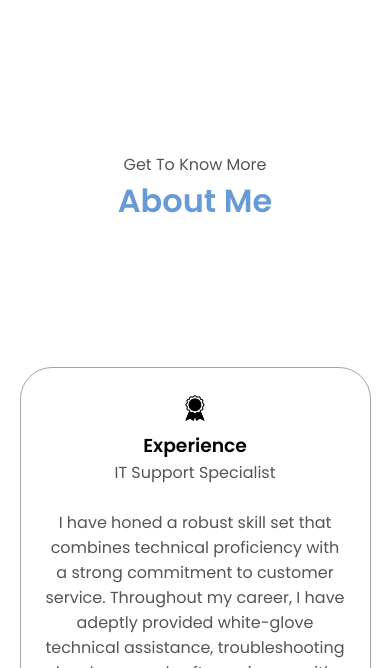
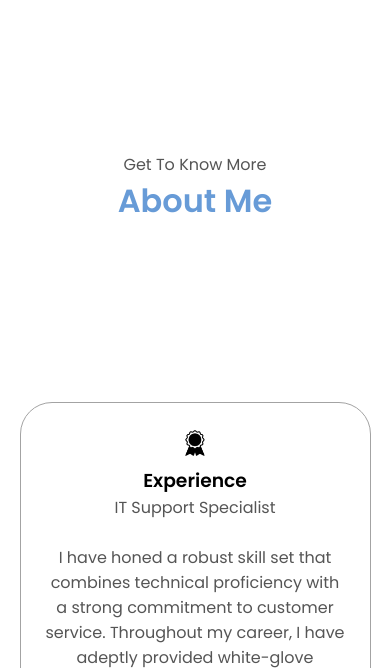
Before and after one commit to Andres10software/Andys_portfolio_, a plain HTML site: page index.html in a window 390 px wide. Shown: the part 726-1394 px from the top of the page. Drawn offline with Linux system fonts and the light colour scheme.

Commit message:
Update mediaqueries.css

```diff
--- a/mediaqueries.css
+++ b/mediaqueries.css
@@ -124,8 +124,8 @@
 /*for moblie screen*/
 @media only screen and (max-width: 600px) {
   .section__pic-container {
-    width: 85px;
-    height: 85px;
+    width: 120px;
+    height: 120px;
     margin: 0 auto 2rem;
 }
 }
```
